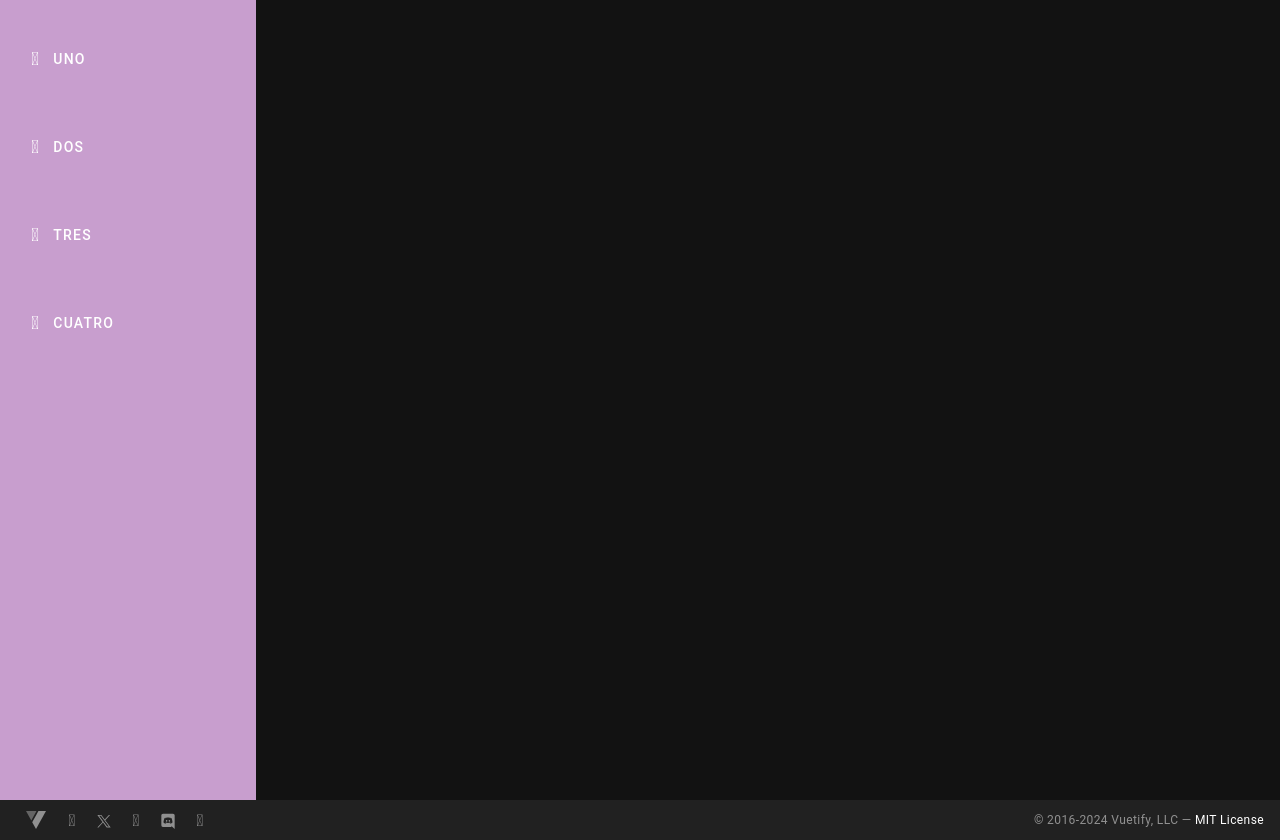
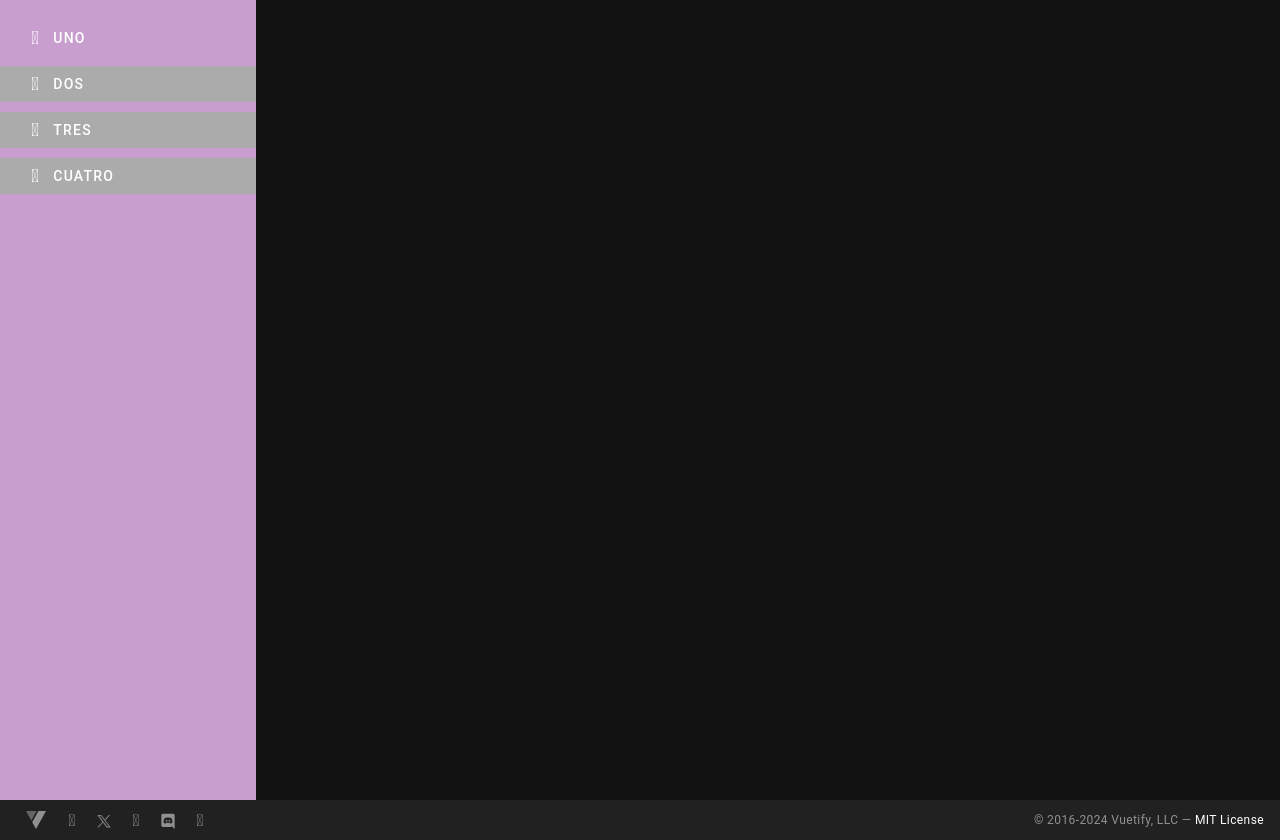
Before and after one commit to cachoJDG/hciTpweb, a Vue app in the folder billeteraHci/: page /cards in a window 1280 px wide. Built offline with nearby package versions, Linux system fonts and the light colour scheme.

Commit message:
Trying to solve

```diff
--- a/billeteraHci/src/components/SideBar/SideBar.vue
+++ b/billeteraHci/src/components/SideBar/SideBar.vue
@@ -1,6 +1,5 @@
 <script setup>
 import SideBarElement from "@/components/SideBar/SideBarElement.vue";
-import {VIcon} from "vuetify/components";
 
 defineProps({
   userName: {
@@ -17,10 +16,10 @@ defineProps({
 
 <template>
   <v-container class="container">
-    <SideBarElement element-icon="mdi-account-arrow-down" element-name="uno"/>
-    <SideBarElement element-icon="mdi-account-arrow-down" element-name="dos"/>
-    <SideBarElement element-icon="mdi-account-arrow-down" element-name="tres"/>
-    <SideBarElement element-icon="mdi-account-arrow-down" element-name="cuatro"/>
+    <SideBarElement element-icon="mdi-account-arrow-down" element-name="uno" :selected-bool="true"/>
+    <SideBarElement element-icon="mdi-account-arrow-down" element-name="dos" :selected-bool="false"/>
+    <SideBarElement element-icon="mdi-account-arrow-down" element-name="tres" :selected-bool="false"/>
+    <SideBarElement element-icon="mdi-account-arrow-down" element-name="cuatro" :selected-bool="false"/>
 <!--    <v-icon icon="mdi-account-arrow-down"/>-->
   </v-container>
 </template>
--- a/billeteraHci/src/components/SideBar/SideBarElement.vue
+++ b/billeteraHci/src/components/SideBar/SideBarElement.vue
@@ -1,8 +1,7 @@
 <script setup>
+import { ref, computed } from 'vue';
 
-import {VIcon} from "vuetify/components";
-
-defineProps({
+const props = defineProps({
   elementName: {
     type: String,
     required: true
@@ -17,19 +16,20 @@ defineProps({
   }
 });
 
+const isSelected = ref(props.selectedBool);
+
 const buttonClass = computed(() => {
   return {
     card: true,
-    selected: props.selectedBool,
-    notSelected: !selectedBool
+    selected: isSelected.value,
+    notSelected: !isSelected.value
   };
 });
+
 </script>
 
 <template>
-  <v-btn class="card" :prepend-icon="elementIcon">
-<!--    <v-icon :icon="elementIcon"></v-icon>-->
-
+  <v-btn :class="buttonClass" :prepend-icon="elementIcon">
     <p>{{ elementName }}</p>
   </v-btn>
 </template>
@@ -48,16 +48,13 @@ const buttonClass = computed(() => {
   border-radius: 0;
   background-color: #C89ECE;
   box-shadow: none;
+}
 
-    .selected{
+.selected {
   background-color: #C89ECE;
 }
-    .notSelected{
+
+.notSelected {
   background-color: #ababab;
 }
-
-
-
-
-  }
 </style>
```
Lines whose indentation alone changed are shown as unchanged.
